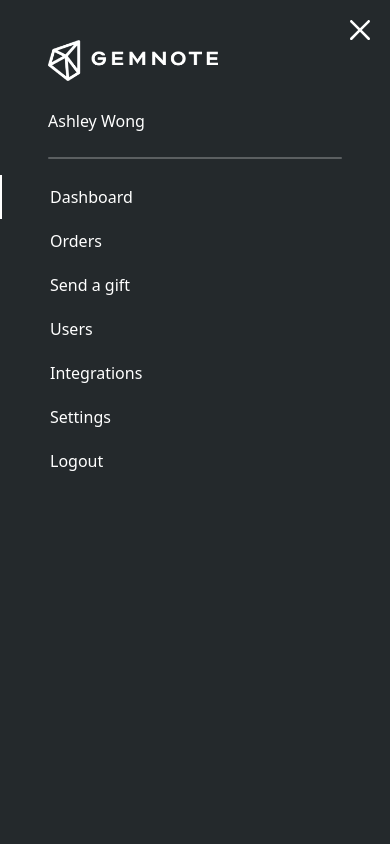
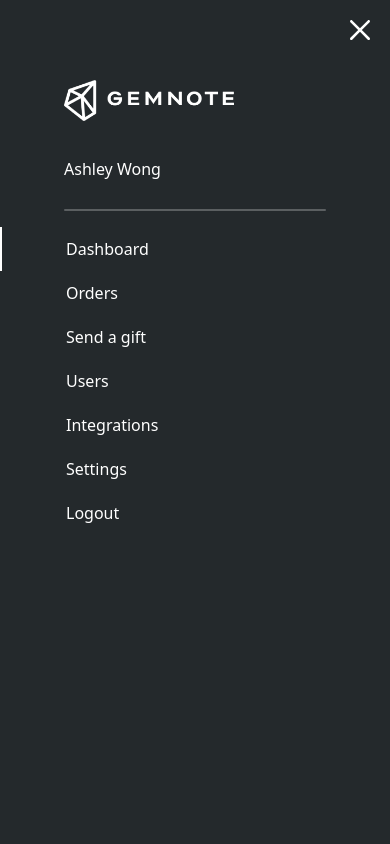
Before and after one commit to Rickk137/Gemnote, a Vue app: page /#/ in a window 390 px wide. Shown: the top 844 px of the page. Built offline with nearby package versions, Linux system fonts and the light colour scheme.

Commit message:
refactor components.

```diff
--- a/src/components/layout/Main.vue
+++ b/src/components/layout/Main.vue
@@ -17,7 +17,7 @@
 
 <script>
 import { mapActions } from "vuex";
-import Sidebar from "../Sidebar";
+import Sidebar from "./Sidebar";
 
 export default {
   components: {
--- a/src/components/Sidebar.vue
+++ b/src/components/layout/Sidebar.vue
@@ -1,6 +1,6 @@
 <template>
   <div
-    class="flex flex-col bg-primary text-white flex-shrink-0 py-10 fixed h-full z-50 transition duration-200 transform"
+    class="flex flex-col bg-primary text-white flex-shrink-0 pt-20 pb-10 fixed h-full z-50 transition duration-200 transform"
     :class="{ '-translate-x-full': !drawer }"
   >
     <img
@@ -9,10 +9,10 @@
       class="absolute top-5 right-5 md:hidden"
       @click="toggleDrawer"
     />
-    <div class="px-12">
-      <img src="@/assets/img/logoBig.png" width="170" />
+    <div class="px-16">
+      <img class="max-w-full" src="@/assets/img/logoBig.png" width="170" />
 
-      <p class="mt-7 mb-6">Ashley Wong</p>
+      <p class="mt-9 mb-7">Ashley Wong</p>
 
       <div class="w-full bg-white h-0.5 opacity-25 rounded-lg"></div>
     </div>
@@ -24,7 +24,7 @@
         v-for="(link, i) in links"
         :key="i"
       >
-        <router-link class="py-2.5 px-12 block" :to="link.route">
+        <router-link class="py-2.5 px-16 block" :to="link.route">
           {{ link.title }}
         </router-link>
       </li>
@@ -34,45 +34,19 @@
 
 <script>
 import { mapState, mapActions } from "vuex";
+import links from "@/constants/links.js";
 
 export default {
   data() {
     return {
       open: true,
-      links: [
-        {
-          title: "Dashboard",
-          route: "/",
-        },
-        {
-          title: "Orders",
-          route: "/orders",
-        },
-        {
-          title: "Send a gift",
-          route: "/send",
-        },
-        {
-          title: "Users",
-          route: "/users",
-        },
-        {
-          title: "Integrations",
-          route: "/integration",
-        },
-        {
-          title: "Settings",
-          route: "/setting",
-        },
-        {
-          title: "Logout",
-          route: "/logout",
-        },
-      ],
     };
   },
   computed: {
     ...mapState(["drawer"]),
+    links() {
+      return links;
+    },
   },
   methods: {
     ...mapActions(["toggleDrawer"]),
--- /dev/null
+++ b/src/components/pages/home/CurrentInventory.vue
@@ -0,0 +1,45 @@
+<template>
+  <Card class="flex flex-1 flex-wrap">
+    <DoughnutChart
+      :chartdata="currentInventory"
+      :width="100"
+      :height="100"
+      class="mr-4"
+    />
+    <div class="flex flex-col">
+      <span class="mb-2"> Current inventory <br /> </span>
+      <div class="flex items-end">
+        <span class="text-3xl mt-4 block mr-5"> 400 </span>
+        <button class="btn">View orders</button>
+      </div>
+    </div>
+  </Card>
+</template>
+
+<script>
+import Card from "@/components/common/Card";
+import DoughnutChart from "@/components/common/chart/DoughnutChart";
+
+export default {
+  components: {
+    Card,
+    DoughnutChart,
+  },
+  data() {
+    return {
+      currentInventory: {
+        labels: ["inv1", "inv2"],
+        datasets: [
+          {
+            label: "Total gifts this year",
+            backgroundColor: "rgba(0,0,0,0.2)",
+            data: [10, 3],
+          },
+        ],
+      },
+    };
+  },
+};
+</script>
+
+<style lang="scss" scoped></style>
--- /dev/null
+++ b/src/components/pages/home/TotalGifts.vue
@@ -0,0 +1,43 @@
+<template>
+  <Card>
+    <div
+      class="flex items-start justify-between trending-items overflow-x-auto mt-4 mb-4"
+    >
+      <h4 class="text-primary">Total gifts this year</h4>
+      <button class="btn px-10">Download report</button>
+    </div>
+    <div class="overflow-auto">
+      <BarChart style="min-width: 500px" :chartdata="chartdata" />
+    </div>
+  </Card>
+</template>
+
+<script>
+import BarChart from "@/components/common/chart/BarChart";
+import Card from "@/components/common/Card";
+import { totalGifts } from "@/constants/sampleData.js";
+
+export default {
+  components: {
+    BarChart,
+    Card,
+  },
+  data() {
+    return {
+      chartdata: {
+        labels: totalGifts.map((item) => item.label),
+        datasets: [
+          {
+            label: "Total gifts this year",
+            barThickness: 25,
+            backgroundColor: "rgba(0,0,0,0.2)",
+            data: totalGifts.map((item) => item.value),
+          },
+        ],
+      },
+    };
+  },
+};
+</script>
+
+<style lang="scss" scoped></style>
--- /dev/null
+++ b/src/components/pages/home/TotalReport.vue
@@ -0,0 +1,33 @@
+<template>
+  <Card class="flex flex-wrap flex-1">
+    <div class="flex flex-1 flex-col justify-between mb-4 md:mb-0">
+      Total number of <br />
+      orders this month <br />
+      <span class="text-4xl mt-4 block"> 2,736 </span>
+    </div>
+    <div class="flex-1 self-stretch hidden md:inline-block">
+      <div class="bg-gray-300 mx-auto h-full" style="width: 1px"></div>
+    </div>
+
+    <div class="flex flex-1 flex-col justify-between">
+      Total number of <br />
+      orders this month <br />
+      <div class="flex items-end">
+        <span class="text-4xl mt-4 block mr-5"> 2,736 </span>
+        <button class="btn">View orders</button>
+      </div>
+    </div>
+  </Card>
+</template>
+
+<script>
+import Card from "@/components/common/Card";
+
+export default {
+  components: {
+    Card,
+  },
+};
+</script>
+
+<style lang="scss" scoped></style>
--- /dev/null
+++ b/src/components/pages/home/TrendingGifts.vue
@@ -0,0 +1,34 @@
+<template>
+  <Card>
+    <h4 class="text-primary">Trending gifts in your store</h4>
+    <div class="flex items-center flex-col md:flex-row">
+      <div
+        class="flex flex-1 items-center trending-items overflow-x-auto mt-4 mb-4 md:mb-0 mr-4"
+      >
+        <img src="@/assets/img/item1.png" />
+        <img src="@/assets/img/item2.png" />
+        <img src="@/assets/img/items.png" />
+        <img src="@/assets/img/item3.png" />
+      </div>
+      <button class="btn wide">Send a gift</button>
+    </div>
+  </Card>
+</template>
+
+<script>
+import Card from "@/components/common/Card";
+
+export default {
+  components: {
+    Card,
+  },
+};
+</script>
+
+<style lang="scss" scoped>
+.trending-items {
+  img {
+    max-height: 160px;
+  }
+}
+</style>
--- /dev/null
+++ b/src/constants/links.js
@@ -0,0 +1,30 @@
+export default [
+  {
+    title: "Dashboard",
+    route: "/",
+  },
+  {
+    title: "Orders",
+    route: "/orders",
+  },
+  {
+    title: "Send a gift",
+    route: "/send",
+  },
+  {
+    title: "Users",
+    route: "/users",
+  },
+  {
+    title: "Integrations",
+    route: "/integration",
+  },
+  {
+    title: "Settings",
+    route: "/setting",
+  },
+  {
+    title: "Logout",
+    route: "/logout",
+  },
+];
--- a/src/views/Home.vue
+++ b/src/views/Home.vue
@@ -3,118 +3,31 @@
     <h3 class="text-primary text-3xl mb-4">Welcome to Gemnote, Ashley!</h3>
     <div class="py-5">
       <div class="flex flex-col md:flex-row mb-4">
-        <Card class="flex flex-wrap mr-0 md:mr-4 mb-4 md:mb-0 flex-1">
-          <div class="flex flex-1 flex-col justify-between mb-4 md:mb-0">
-            Total number of <br />
-            orders this month <br />
-            <span class="text-4xl mt-4 block"> 2,736 </span>
-          </div>
-          <div class="flex-1 self-stretch hidden md:inline-block">
-            <div class="bg-gray-300 mx-auto h-full" style="width: 1px"></div>
-          </div>
-
-          <div class="flex flex-1 flex-col justify-between">
-            Total number of <br />
-            orders this month <br />
-            <div class="flex items-end">
-              <span class="text-4xl mt-4 block mr-5"> 2,736 </span>
-              <button class="btn">View orders</button>
-            </div>
-          </div>
-        </Card>
-
-        <Card class="flex flex-1 flex-wrap">
-          <DoughnutChart
-            :chartdata="currentInventory"
-            :width="100"
-            :height="100"
-            class="mr-4"
-          />
-          <div class="flex flex-col">
-            <span class="mb-2"> Current inventory <br /> </span>
-            <div class="flex items-end">
-              <span class="text-3xl mt-4 block mr-5"> 400 </span>
-              <button class="btn">View orders</button>
-            </div>
-          </div>
-        </Card>
+        <TotalReport class="mb-4 md:mb-0 mr-0 md:mr-4" />
+        <CurrentInventory />
       </div>
 
-      <Card class="w-full mb-4">
-        <h4 class="text-primary">Trending gifts in your store</h4>
-        <div class="flex items-center flex-col md:flex-row">
-          <div
-            class="flex flex-1 items-center trending-items overflow-x-auto mt-4 mb-4 md:mb-0 mr-4"
-          >
-            <img src="@/assets/img/item1.png" />
-            <img src="@/assets/img/item2.png" />
-            <img src="@/assets/img/items.png" />
-            <img src="@/assets/img/item3.png" />
-          </div>
-          <button class="btn wide">Send a gift</button>
-        </div>
-      </Card>
-
-      <Card class="w-full">
-        <div
-          class="flex items-start justify-between trending-items overflow-x-auto mt-4 mb-4"
-        >
-          <h4 class="text-primary">Total gifts this year</h4>
-          <button class="btn px-10">Download report</button>
-        </div>
-        <div class="overflow-auto">
-          <BarChart style="min-width: 500px" :chartdata="chartdata" />
-        </div>
-      </Card>
+      <TrendingGifts class="w-full mb-4" />
+      <TotalGifts class="w-full" />
     </div>
   </div>
 </template>
 
 <script>
-import Card from "@/components/common/Card";
-import BarChart from "@/components/common/chart/BarChart";
-import DoughnutChart from "@/components/common/chart/DoughnutChart";
-import { totalGifts } from "@/constants/sampleData.js";
+import TotalGifts from "@/components/pages/home/TotalGifts";
+import TrendingGifts from "@/components/pages/home/TrendingGifts";
+import TotalReport from "@/components/pages/home/TotalReport";
+import CurrentInventory from "@/components/pages/home/CurrentInventory";
 
 export default {
   name: "Home",
   components: {
-    Card,
-    BarChart,
-    DoughnutChart,
-  },
-  data() {
-    return {
-      chartdata: {
-        labels: totalGifts.map((item) => item.label),
-        datasets: [
-          {
-            label: "Total gifts this year",
-            barThickness: 25,
-            backgroundColor: "rgba(0,0,0,0.2)",
-            data: totalGifts.map((item) => item.value),
-          },
-        ],
-      },
-      currentInventory: {
-        labels: ["inv1", "inv2"],
-        datasets: [
-          {
-            label: "Total gifts this year",
-            backgroundColor: "rgba(0,0,0,0.2)",
-            data: [10, 3],
-          },
-        ],
-      },
-    };
+    TotalGifts,
+    TrendingGifts,
+    TotalReport,
+    CurrentInventory,
   },
 };
 </script>
 
-<style lang="scss" scoped>
-.trending-items {
-  img {
-    max-height: 160px;
-  }
-}
-</style>
+<style lang="scss" scoped></style>
```
